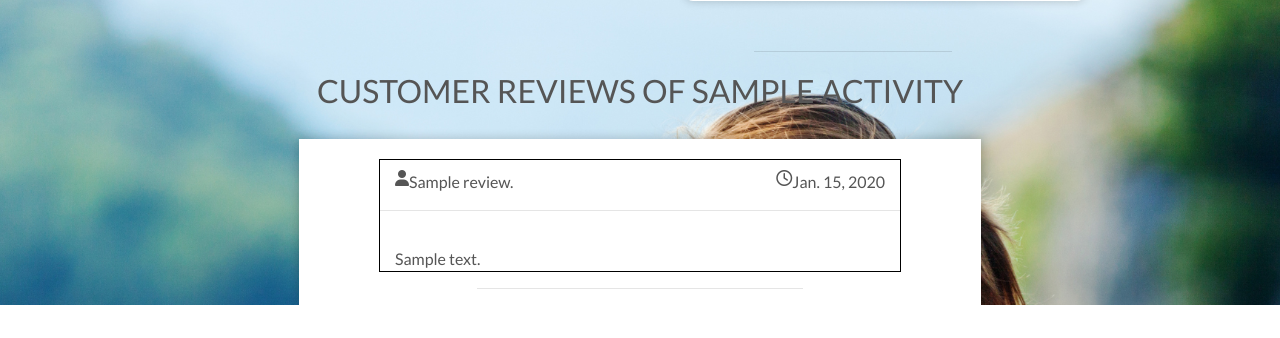
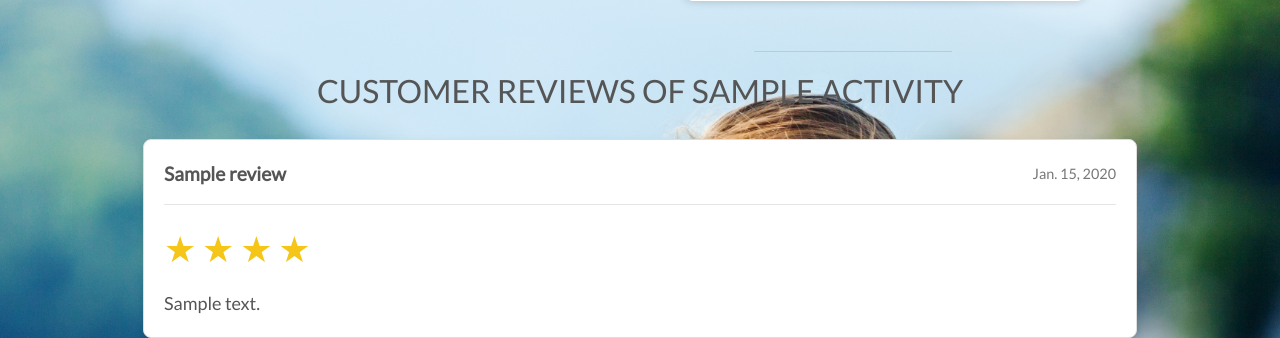
Before and after one commit to Mattjones444/off-the-beaten-track, a Django app: page /activity/1/ in a window 1280 px wide. Shown: the part 841-1179 px from the top of the page. Before the commit the page ends 1146 px from the top, so only its background shows below. Run offline with Django 3.2, Linux system fonts and the light colour scheme; tables that the repository leaves empty hold one stand-in row (values such as "Sample post"); grey boxes marked "Sample" are stand-in pictures; parts of the project's set-up code (start-up, migrations or seed data) failed here and were passed over; some libraries are stand-ins or nearby versions.

Commit message:
added star functionality to reviews

```diff
--- a/activity/static/activity/css/reviews.css
+++ b/activity/static/activity/css/reviews.css
@@ -114,3 +114,30 @@ button:hover {
 .review p {
     margin: 0;
 }
+
+.review-card {
+    border: 1px solid #ddd;
+    border-radius: 8px;
+    padding: 20px;
+    margin: 20px 0;
+    background-color: #fff;
+    box-shadow: 0 4px 8px rgba(0,0,0,0.1);
+}
+.review-card .username {
+    font-weight: bold;
+    font-size: 1.2em;
+}
+.review-card .date {
+    color: #777;
+    font-size: 0.9em;
+}
+.review-card .stars {
+    color: #f5c518;
+}
+.review-card .stars span {
+    font-size: 1.2em;
+}
+.review-card .review-description {
+    margin-top: 15px;
+    font-size: 18px;
+}
--- a/activity/templates/activity/reviews.html
+++ b/activity/templates/activity/reviews.html
@@ -1,5 +1,6 @@
 {% extends "base.html" %}
 {% load static %}
+
 
 {% block extra_css %}
     <link rel="stylesheet" href="{% static 'activity/css/reviews.css' %}">
@@ -63,6 +64,8 @@
         </div>
     </div>
 
+
+
 <section class="all_reviews">
     <div class="container">
         <div class="row">
@@ -71,38 +74,30 @@
             </div>
         </div>
     </div>
+
     <div class="container">
-            <div class="row justify-content-center">
-                <div class="col-lg-10 col-xl-8 review_container2">
-                    <div class="reviews">
         {% for review in reviews %}
-                        <div class="container my_review text-center">
-                            <div class="row">
-                                <div class="col-12 d-flex">
-                                    <i class="fas fa-user"></i> {{ review.name }}. <i class="far fa-clock ml-auto"></i>{{ review.created }}
+        <div class="review-card">
+            <div class="d-flex justify-content-between align-items-center">
+                <div class="username">{{ review.name }}</div>
+                <div class="date">{{ review.created }}</div>
             </div>
             <hr class="w-100">
-                                <div class="col-12 d-flex">
-                                    <div class="rating">
-                                        {% for reviews in review.rating %}
+            <div class="stars">
+                {% load custom_filters %}
+                {% for _ in review.review_rating|get_star_range %}
                 <span>&#9733;</span>
                 {% endfor %}
             </div>
-                                </div>
-                                <div class="col-12 d-flex">
+            <div class="review-description">
                 {{ review.review_description }}
             </div>
         </div>
-                        </div>
-                        <hr class="w-50">
         {% endfor %}
     </div>
-                </div>
-            </div>
-        </div>
-    </section>
 
 {% endblock %}
+
 
 
 {% block postloadjs %}
--- a/activity/templatetags/custom_filters.py
+++ b/activity/templatetags/custom_filters.py
@@ -6,7 +6,11 @@ register = template.Library()
 
 @register.filter
 def get_star_range(rating):
-    logger.debug(f"Rating: {rating}")
-    star_range = range(int(rating))
-    logger.debug(f"Star Range: {star_range}")
-    return star_range
+    try:
+        logger.debug(f"Rating: {rating}")
+        star_range = range(int(rating) if rating is not None else 0)
+        logger.debug(f"Star Range: {star_range}")
+        return star_range
+    except (ValueError, TypeError) as e:
+        logger.error(f"Invalid rating value: {rating} - {e}")
+        return range(0)
--- a/activity/views.py
+++ b/activity/views.py
@@ -84,6 +84,8 @@ def activity_detail(request, activity_id):
 
 def reviews(request, activity_id):
     activity = get_object_or_404(Activity, pk=activity_id)
+    reviews = Reviews.objects.filter(activity_name_id=activity_id)
+
 
     if request.method == 'POST':
         print("POST data:", request.POST)
@@ -93,15 +95,15 @@ def reviews(request, activity_id):
             review.activity_name_id = activity_id
             review.save()
             messages.success(request, f"Thank you for leaving a review on {activity.name}")
+            print(review)
             return redirect(reverse('reviews', args=[activity_id]))
         else:
             print("Form errors:", form.errors)
     else:
         form = ReviewForm()
 
-    reviews = Reviews.objects.filter(activity_name_id=activity_id)
+    return render(request, 'activity/reviews.html', {'form': form, 'activity_id': activity_id, 'activity': activity, 'reviews': reviews})
 
-    return render(request, 'activity/reviews.html', {'form': form, 'activity_id': activity_id, 'activity': activity, 'reviews': reviews})
 
 
 @login_required
```
Lines whose indentation alone changed are shown as unchanged.
